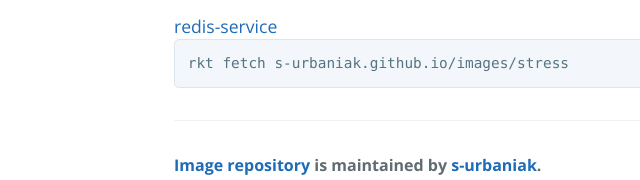
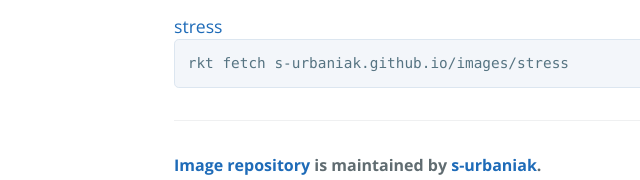
Before and after one commit to s-urbaniak/images, a plain HTML site: page index.html in a window 1280 px wide. Shown: the part 581-761 px from the top of the page, 50-690 px from the left. Drawn offline with nearby package versions, Linux system fonts and the light colour scheme.

Commit message:
fix stress title

```diff
--- a/index.html
+++ b/index.html
@@ -31,7 +31,7 @@
 rkt fetch s-urbaniak.github.io/images/redis-service
 </pre>
 
-<a href="https://github.com/s-urbaniak/stress">redis-service</a>
+<a href="https://github.com/s-urbaniak/stress">stress</a>
 <pre>
 rkt fetch s-urbaniak.github.io/images/stress
 </pre>
```
